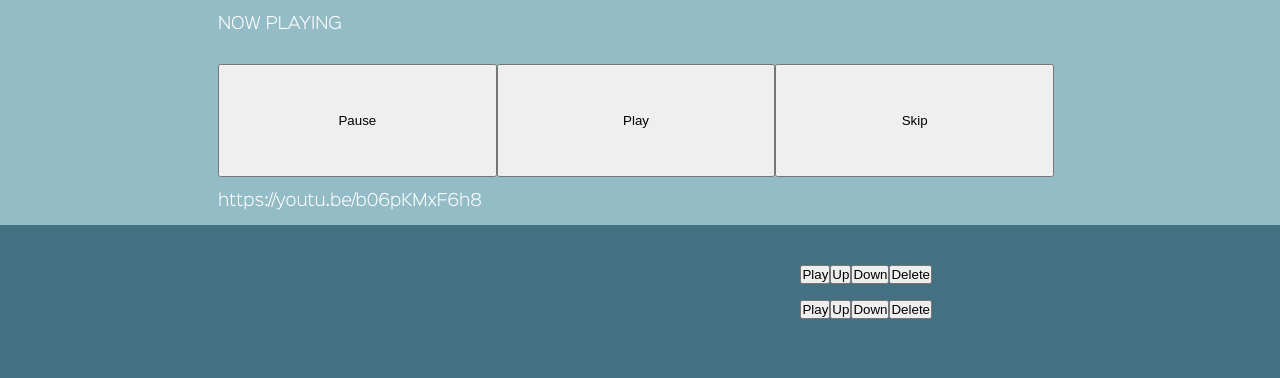
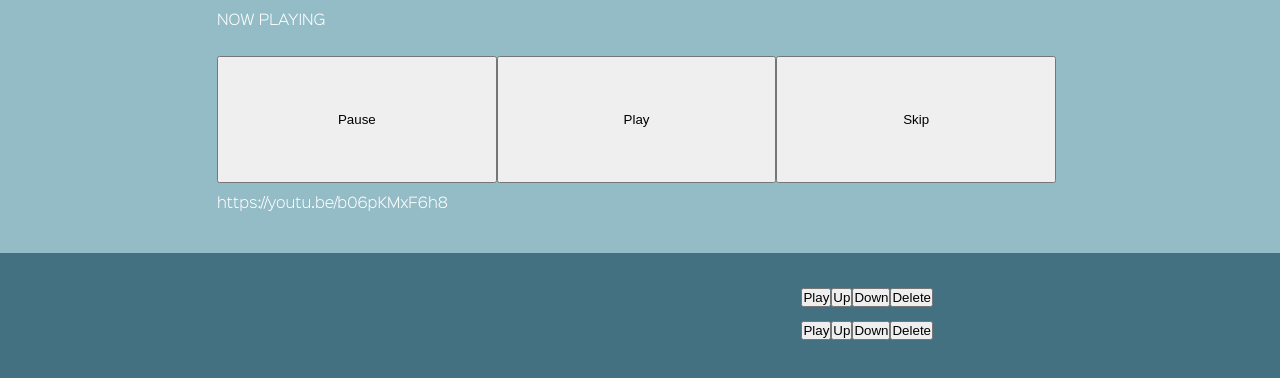
Before and after one commit to NotNorom/eh, a React (Create React App) app in the folder src/frontend/: page / in a window 1280 px wide. Shown: the top 378 px of the page. Built offline with nearby package versions, Linux system fonts and the light colour scheme; no server answers.

Commit message:
Make queue scrollable without scrolling the video player. Decrease font size.

```diff
--- a/src/frontend/src/App.css
+++ b/src/frontend/src/App.css
@@ -10,14 +10,24 @@ html, body {
     font-family: "Sinkin Sans", "Lucida Sans Unicode", "Lucida Grande", sans-serif;
     font-weight: 300;
     font-style: normal;
+    font-size: 14px;
     margin: 0;
-    min-height: 100vh;
+    height: 100vh;
+    width: 100vw;
+    overflow-x: auto;
+    overflow-y: hidden;
 }
 
 #root {
-    min-height: inherit;
+    height: inherit;
+    display: grid;
+    grid-template-rows: calc(225px + 2em) auto;
 }
 
 header {
     background-color: #93bcc7;
 }
+
+main {
+    overflow-y: scroll;
+}
--- a/src/frontend/src/Queue/Queue.module.css
+++ b/src/frontend/src/Queue/Queue.module.css
@@ -1,4 +1,4 @@
 .queueContainer {
-    margin: 2em auto 0 auto;
+    margin: 2em auto;
     max-width: 600px;
 }
```
